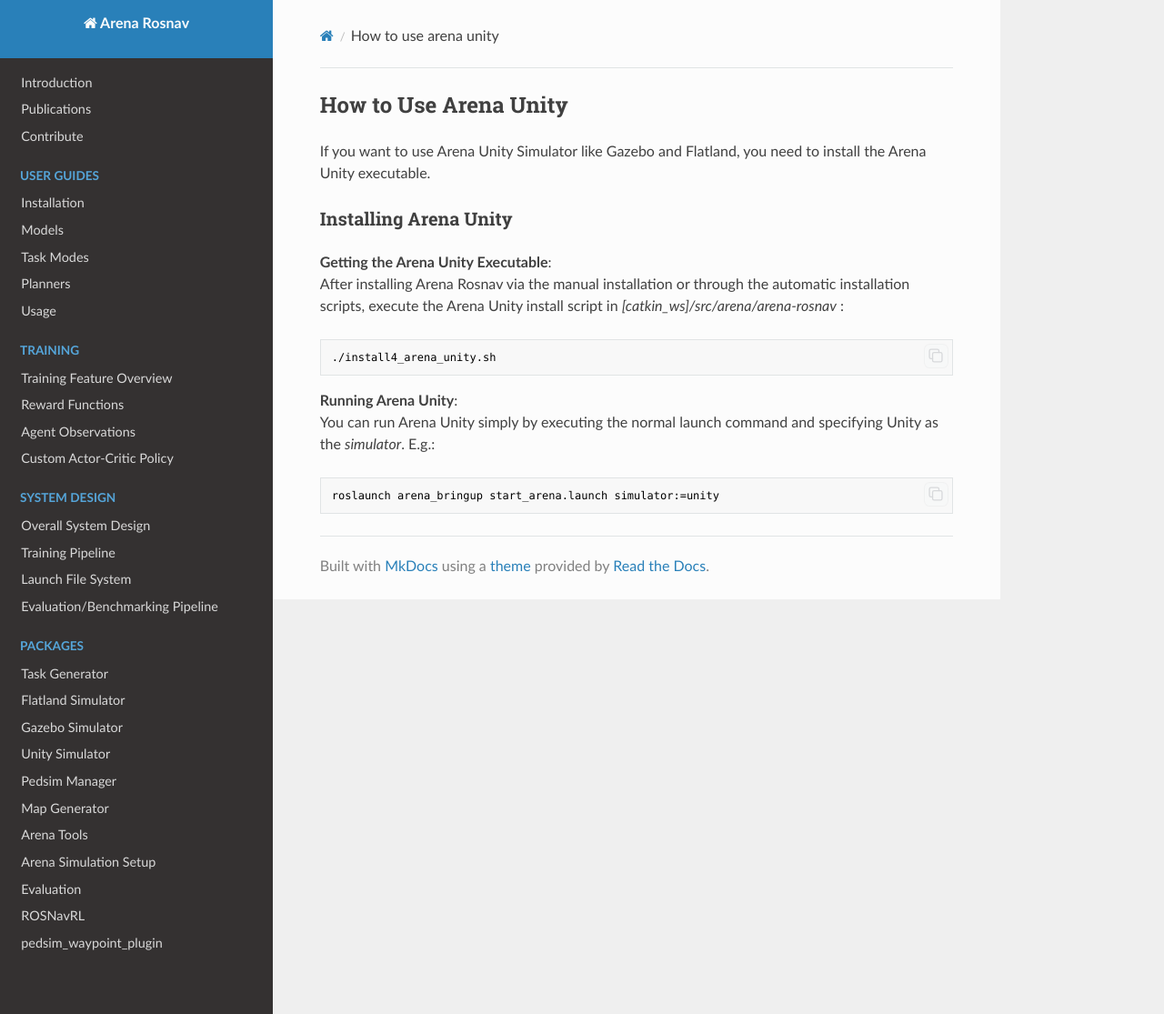
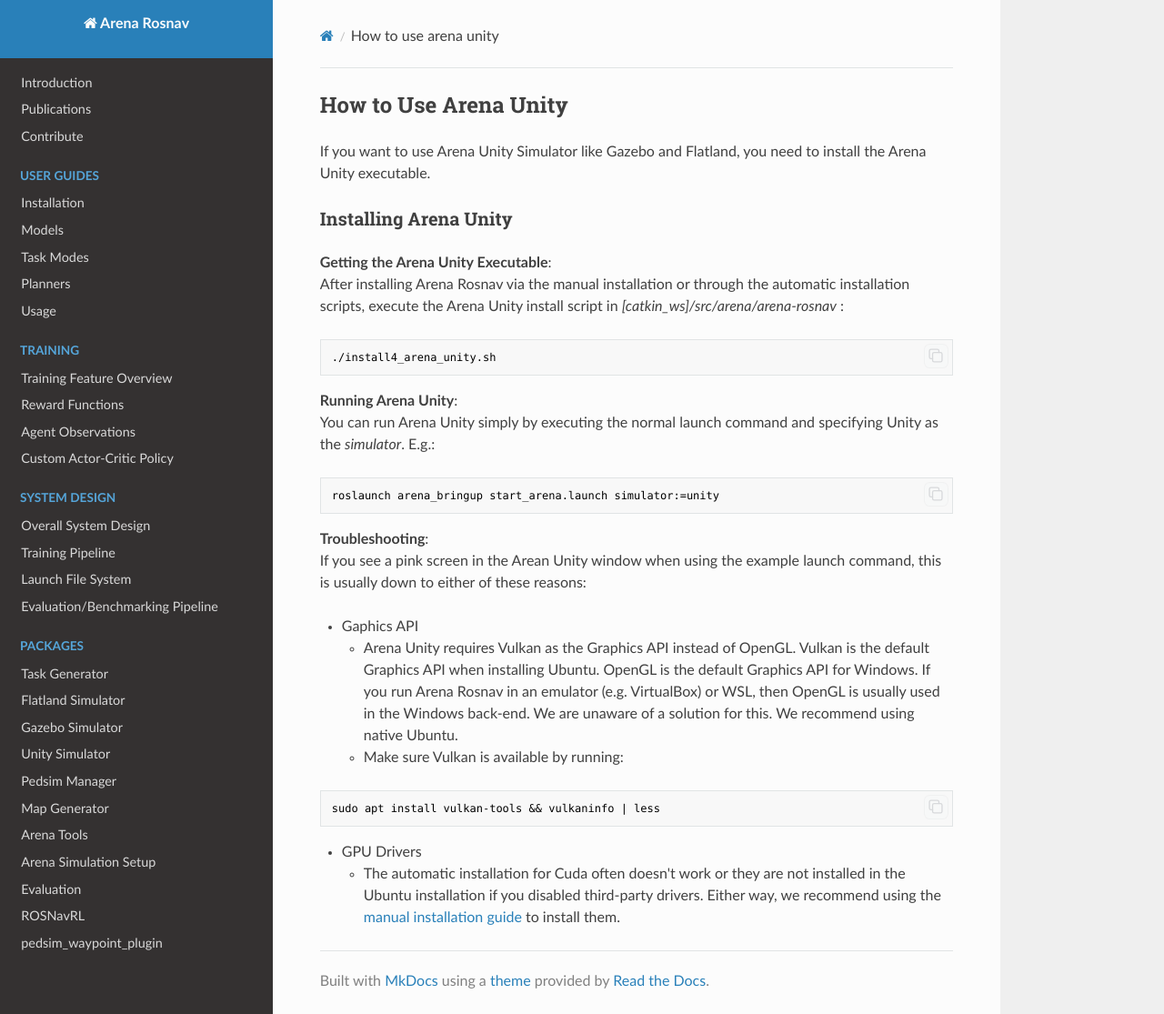
Before and after one commit to Arena-Rosnav/.github, an MkDocs documentation site: the page built from docs/packages/unity/how_to_use_arena_unity.md, in a window 1280 px wide and 1115 px high. Shown: the whole window at 91% size. Built offline with MkDocs 1.6.1, drawn with Linux system fonts in a browser that asks for light colours; nearby versions of some CDN libraries; comment, search, counter and statistics services are not loaded.

Commit message:
Added troubleshooting guide to unity install docs

````diff
--- a/docs/packages/unity/how_to_use_arena_unity.md
+++ b/docs/packages/unity/how_to_use_arena_unity.md
@@ -14,3 +14,16 @@
 ```sh
 roslaunch arena_bringup start_arena.launch simulator:=unity
 ```
+
+**Troubleshooting**:
+If you see a pink screen in the Arean Unity window when using the example launch command, this is usually down to either of these reasons:
+
+- Gaphics API
+    - Arena Unity requires Vulkan as the Graphics API instead of OpenGL. Vulkan is the default Graphics API when installing Ubuntu. OpenGL is the default Graphics API for Windows. If you run Arena Rosnav in an emulator (e.g. VirtualBox) or WSL, then OpenGL is usually used in the Windows back-end. We are unaware  of a solution for this. We recommend using native Ubuntu.
+    - Make sure Vulkan is available by running:
+```sh
+sudo apt install vulkan-tools && vulkaninfo | less
+```
+
+- GPU Drivers
+    - The automatic installation for Cuda often doesn't work or they are not installed in the Ubuntu installation if you disabled third-party drivers. Either way, we recommend using the [manual installation guide](https://docs.nvidia.com/cuda/cuda-installation-guide-linux/) to install them.
````
